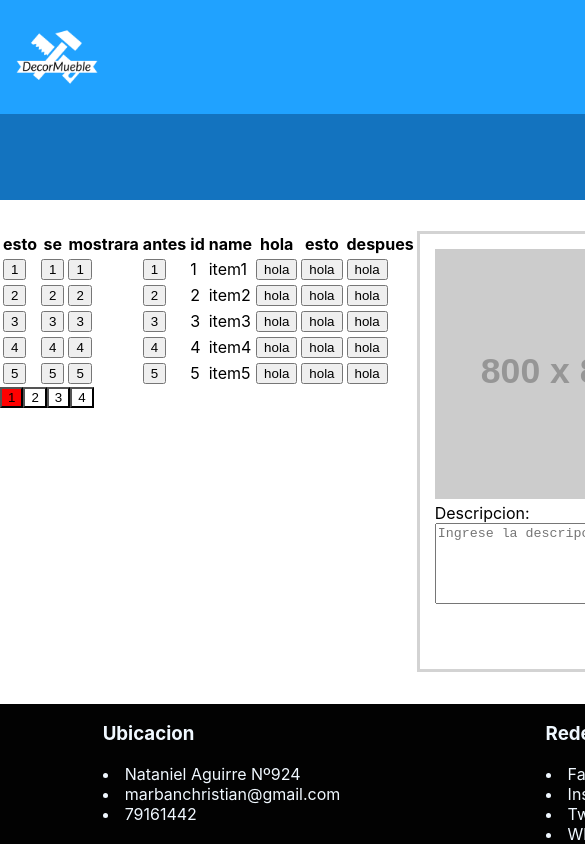
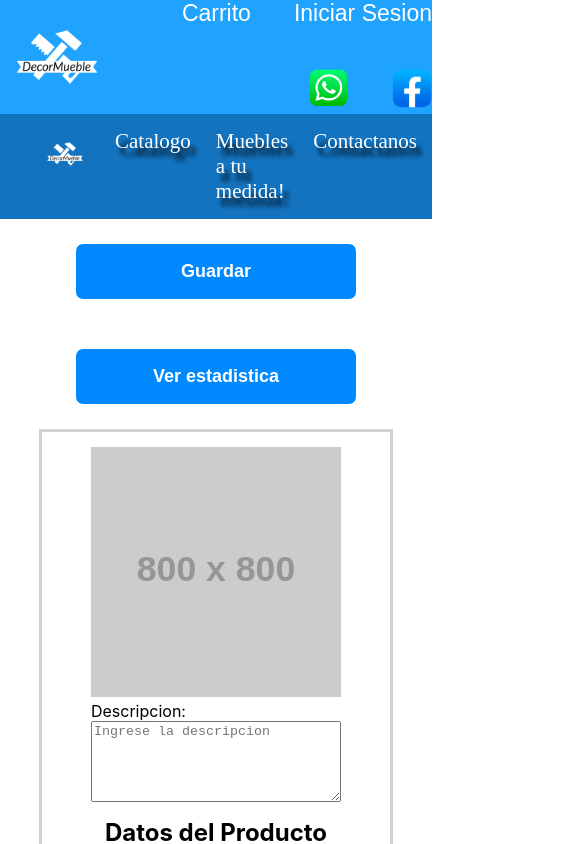
Before and after one commit to onilinkman/ecomereceModel, a React (Create React App) app: page /addItem in a window 390 px wide. Shown: the top 844 px of the page, 585 px wide, since content can reach past the window. Built offline with nearby package versions, Linux system fonts and the light colour scheme.

Commit message:
cambio en las pruebas json

```diff
--- a/src/components/items/addItem.js
+++ b/src/components/items/addItem.js
@@ -15,7 +15,7 @@ class AddItem extends React.Component {
     var dataTable = [
       { id: 1, name: "item1" },
       { id: 2, name: "item2" },
-      { id: 3, name: "item3" },
+      { id: 3, name: "itemasdfasdfsadgsadfgdsfadsfcxvsdf3" },
       { id: 4, name: "item4" },
       { id: 5, name: "item5" },
       { id: 6, name: "item6" },
@@ -23,14 +23,15 @@ class AddItem extends React.Component {
       { id: 8, name: "item8" },
       { id: 9, name: "item9" },
       { id: 11, name: "item1" },
-      { id: 12, name: "item2" },
-      { id: 13, name: "item3" },
+      { id: 12, name: "item12" },
+      { id: 13, name: "item13" },
       { id: 14, name: "item4" },
       { id: 15, name: "item5" },
       { id: 16, name: "item6" },
       { id: 17, name: "item7" },
       { id: 18, name: "item8" },
       { id: 19, name: "item9" },
+      { id: 20, name: "item20" },
     ];
 
     var skipHeader = new Map();
@@ -91,7 +92,34 @@ class AddItem extends React.Component {
                   srcSet="https://via.placeholder.com/150"
                   media="screen and (max-width: 360px)"
                 />
-                <img src="https://via.placeholder.com/800" alt="" />
+                <img
+                  src="https://via.placeholder.com/800"
+                  alt=""
+                  onClick={() => {
+                    document.getElementById("addItem_imagenAdd").click();
+                  }}
+                  style={{
+                    cursor: "pointer",
+                  }}
+                  id="addItem_image"
+                />
+                <input
+                  accept="image/*"
+                  type="file"
+                  id="addItem_imagenAdd"
+                  style={{ display: "none" }}
+                  onChange={(e) => {
+                    let file = e.target.files[0];
+                    if (file) {
+                      let reader = new FileReader();
+                      reader.onload = () => {
+                        document.getElementById("addItem_image").src =
+                          reader.result;
+                      };
+                      reader.readAsDataURL(file);
+                    }
+                  }}
+                />
               </picture>
               <div className="addItem-detail">
                 <label htmlFor="addItem_detail_input">Descripcion:</label>
--- a/src/components/table.js
+++ b/src/components/table.js
@@ -176,7 +176,7 @@ class TableLibrary extends React.Component {
 
   render() {
     return (
-      <div>
+      <div className={this.props.className + "-container"}>
         {this.CreateTable()}
         <div style={{ display: "flex" }}>
           {this.CreatePaginator(
--- a/src/style/items/addItem.css
+++ b/src/style/items/addItem.css
@@ -42,6 +42,11 @@ picture img {
   width: 12%;
 }
 
+.addItem-table-container {
+  overflow-x: auto;
+  width: 390px;
+}
+
 .addItem-button {
   margin-top: 25px;
   margin-bottom: 25px;
@@ -60,3 +65,42 @@ picture img {
 .addItem-button:hover {
   background: #0077ff;
 }
+
+@media screen and (max-width: 1100px) {
+  .addItem-container {
+    display: flex;
+    flex-direction: column-reverse;
+    align-items: center;
+  }
+
+  .addItem-list {
+    overflow-x: auto;
+    width: 350px;
+  }
+  .addItem-buttons {
+    display: flex;
+    flex-direction: column;
+    width: 350px;
+
+    align-items: center;
+  }
+}
+
+@media screen and (max-width: 575px) {
+  .addItem-container-form {
+    display: flex;
+    flex-direction: column;
+    align-items: center;
+  }
+  .addItem-list {
+    overflow-x: auto;
+    width: 350px;
+  }
+  .addItem-buttons {
+    display: flex;
+    flex-direction: column;
+    width: 350px;
+
+    align-items: center;
+  }
+}
```
